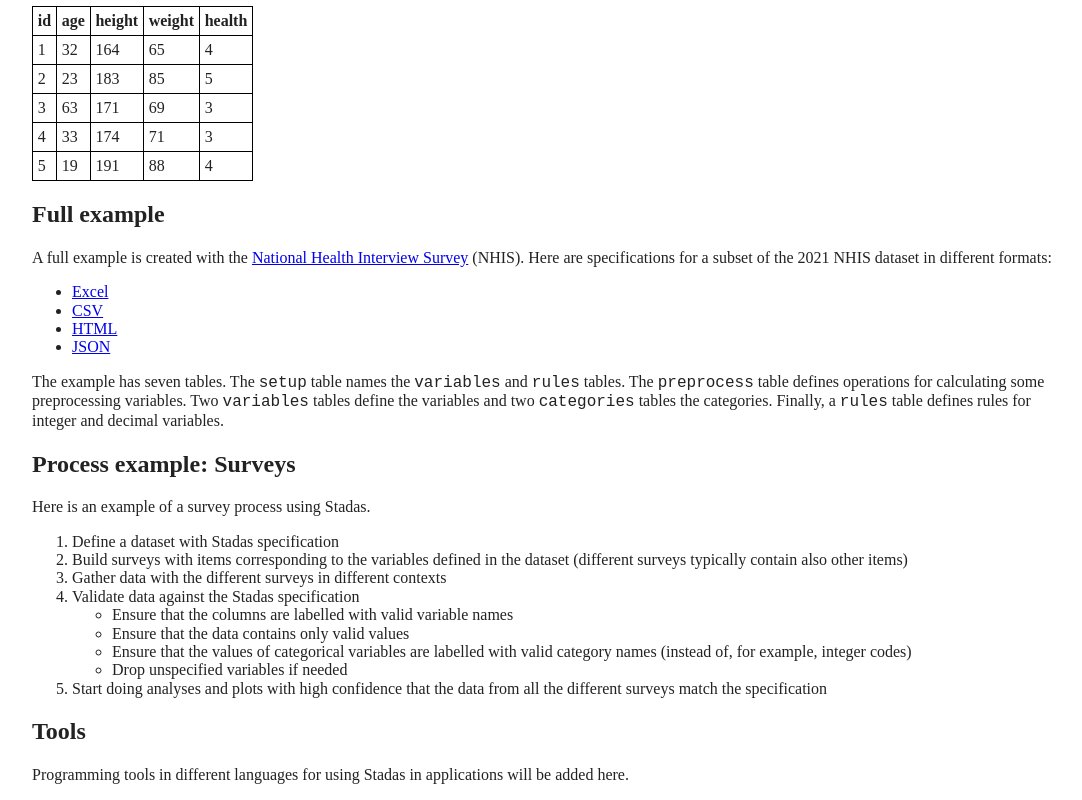
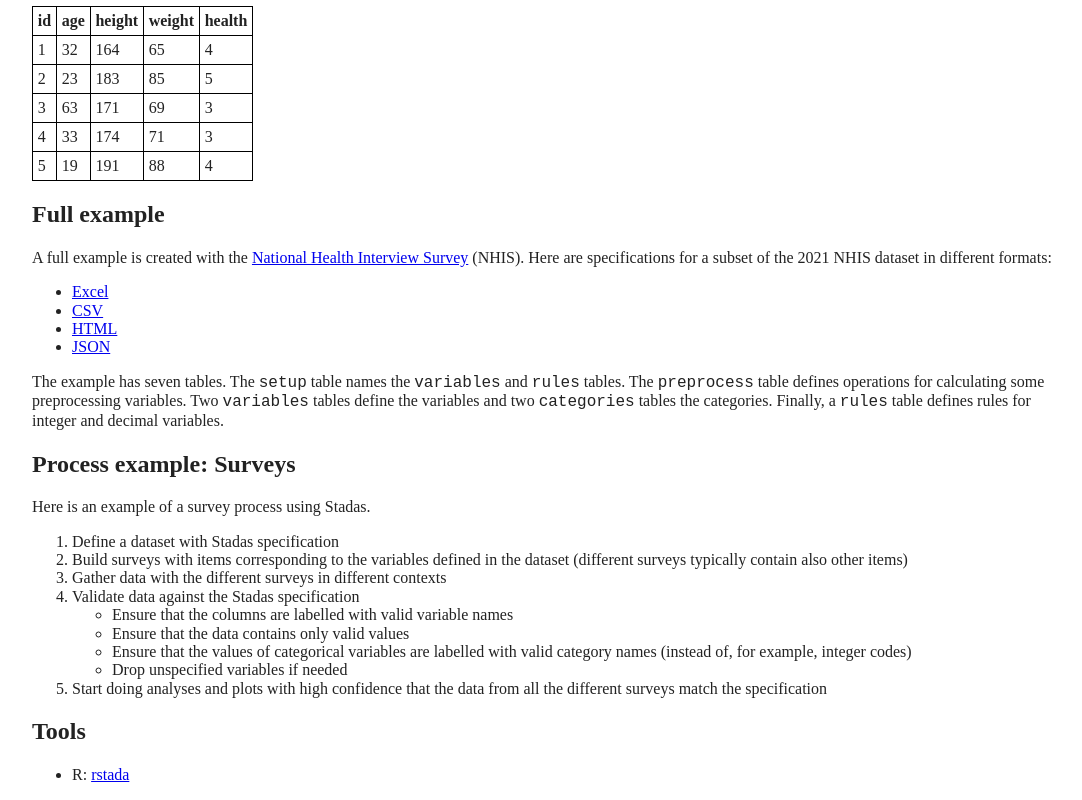
Before and after one commit to teppov/stadasweb, a website built with Parcel: page index.html in a window 1280 px wide. Shown: the part 5346-6146 px from the top of the page, without its empty margins (96-1178 px from the left). Built offline with nearby package versions, Linux system fonts and the light colour scheme.

Commit message:
Added rstadas to the Tools chapter.

```diff
--- a/index.html
+++ b/index.html
@@ -816,8 +816,9 @@
 
   <h2 id="heading-tools">Tools</h2>
 
-  <p>Programming tools in different languages for using Stadas in applications
-    will be added here.</p>
+  <ul>
+    <li>R: <a href="https://github.com/teppov/rstadas">rstada</a> </li>
+  </ul>
 
 </div>
 
```
